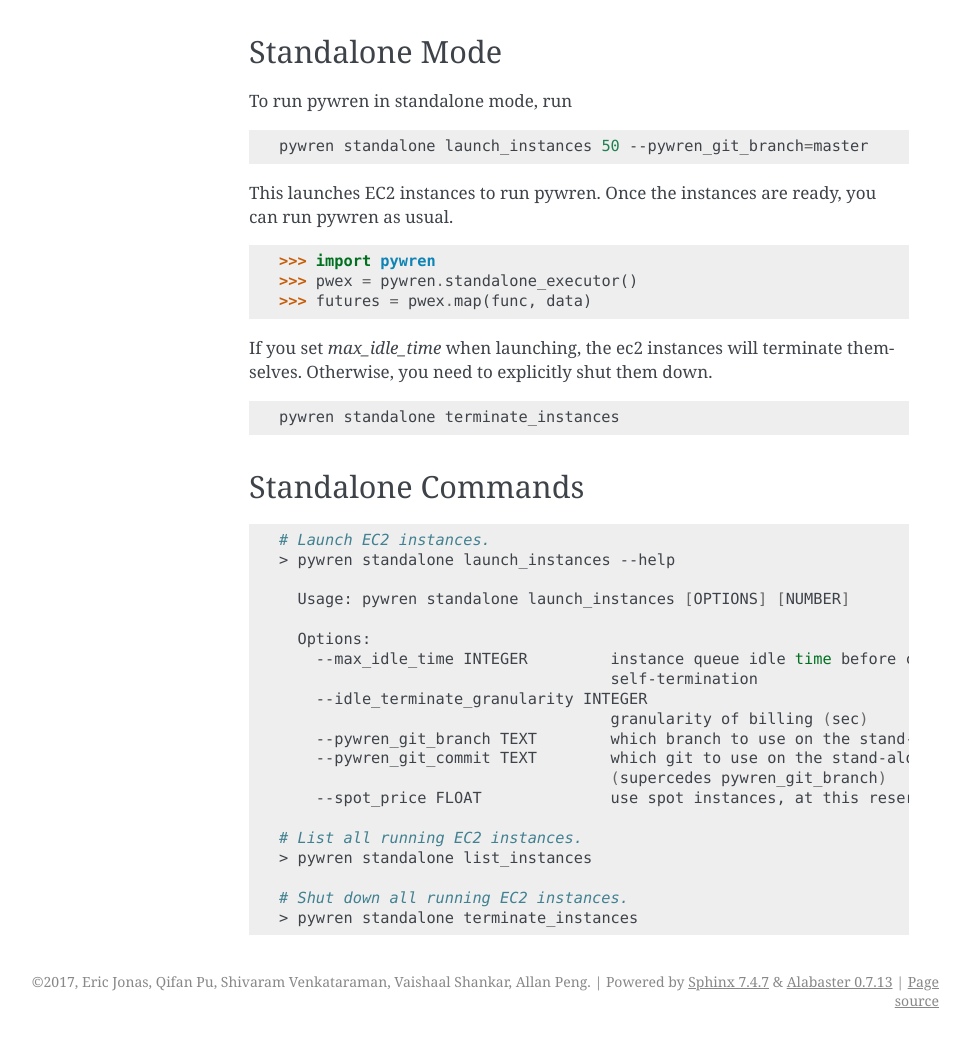
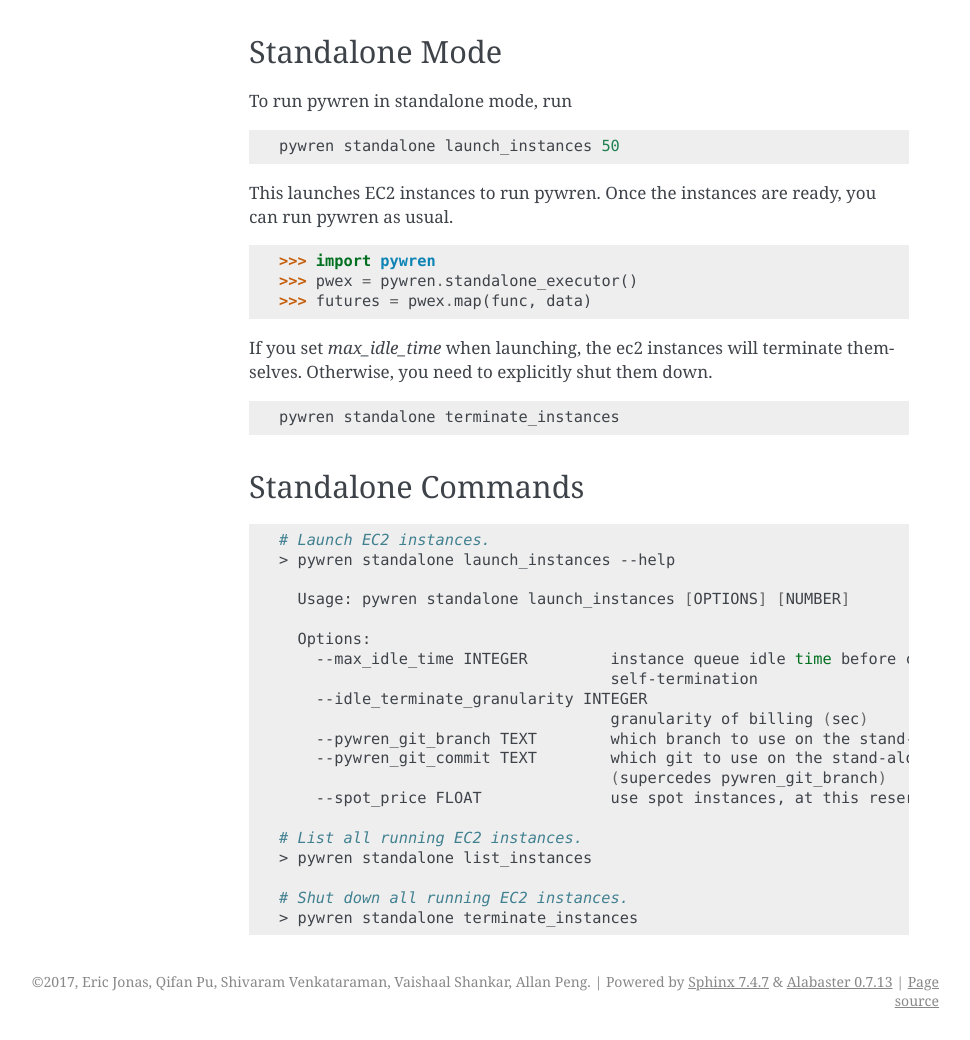
Before and after one commit to pywren/pywren, a Sphinx documentation site: the page built from docs/source/index.rst, in a window 1280 px wide. Shown: the part 1090-2130 px from the top of the page, without its empty margins (171-1141 px from the left). Built offline with Sphinx 7.4.7, drawn with Linux system fonts in a browser that asks for light colours.

Commit message:
take out git branch

```diff
--- a/docs/source/index.rst
+++ b/docs/source/index.rst
@@ -35,7 +35,7 @@
 
 .. code-block:: bash
 
-  pywren standalone launch_instances 50 --pywren_git_branch=master
+  pywren standalone launch_instances 50
 
 This launches EC2 instances to run pywren. Once the instances are ready, you can run pywren as usual.
 
```
